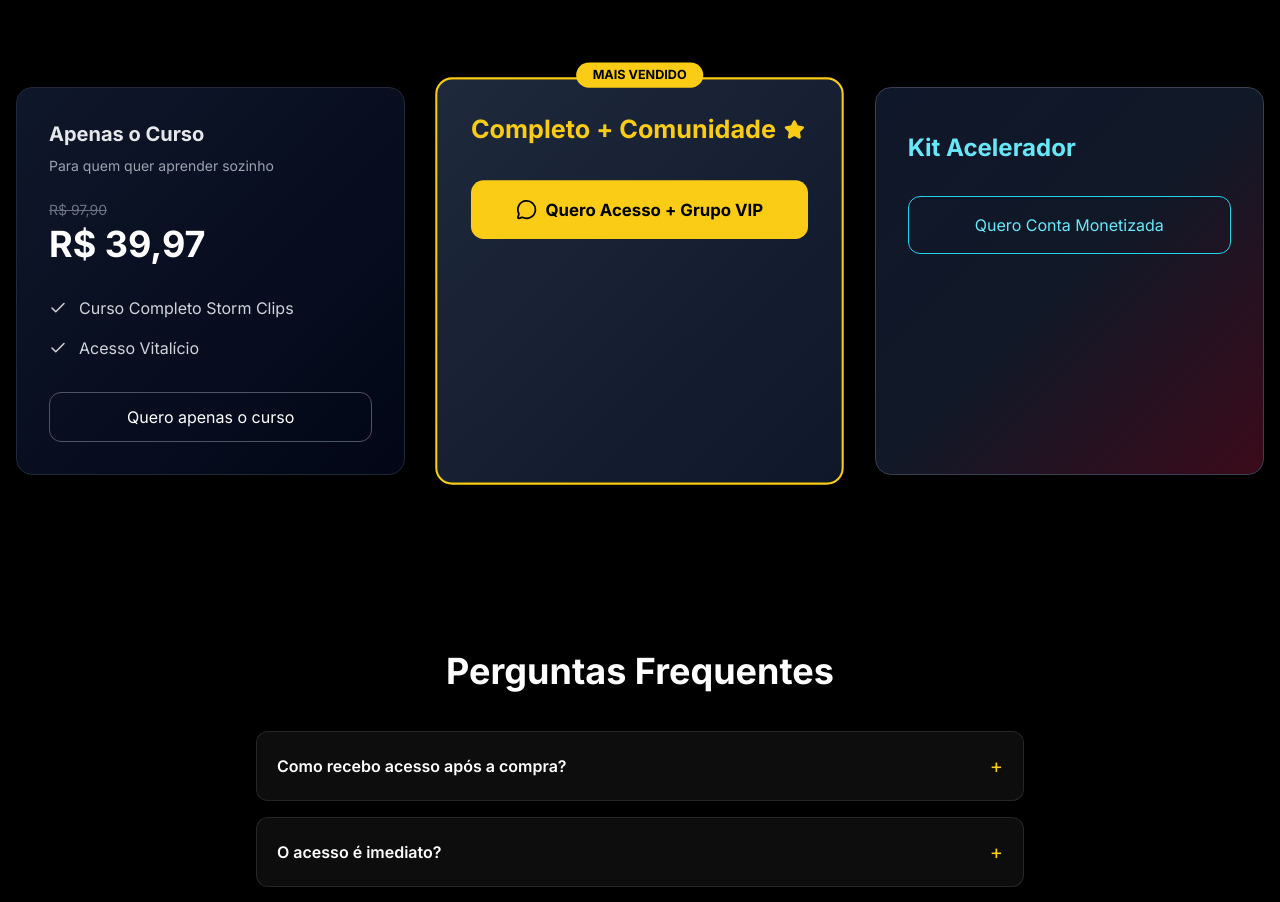
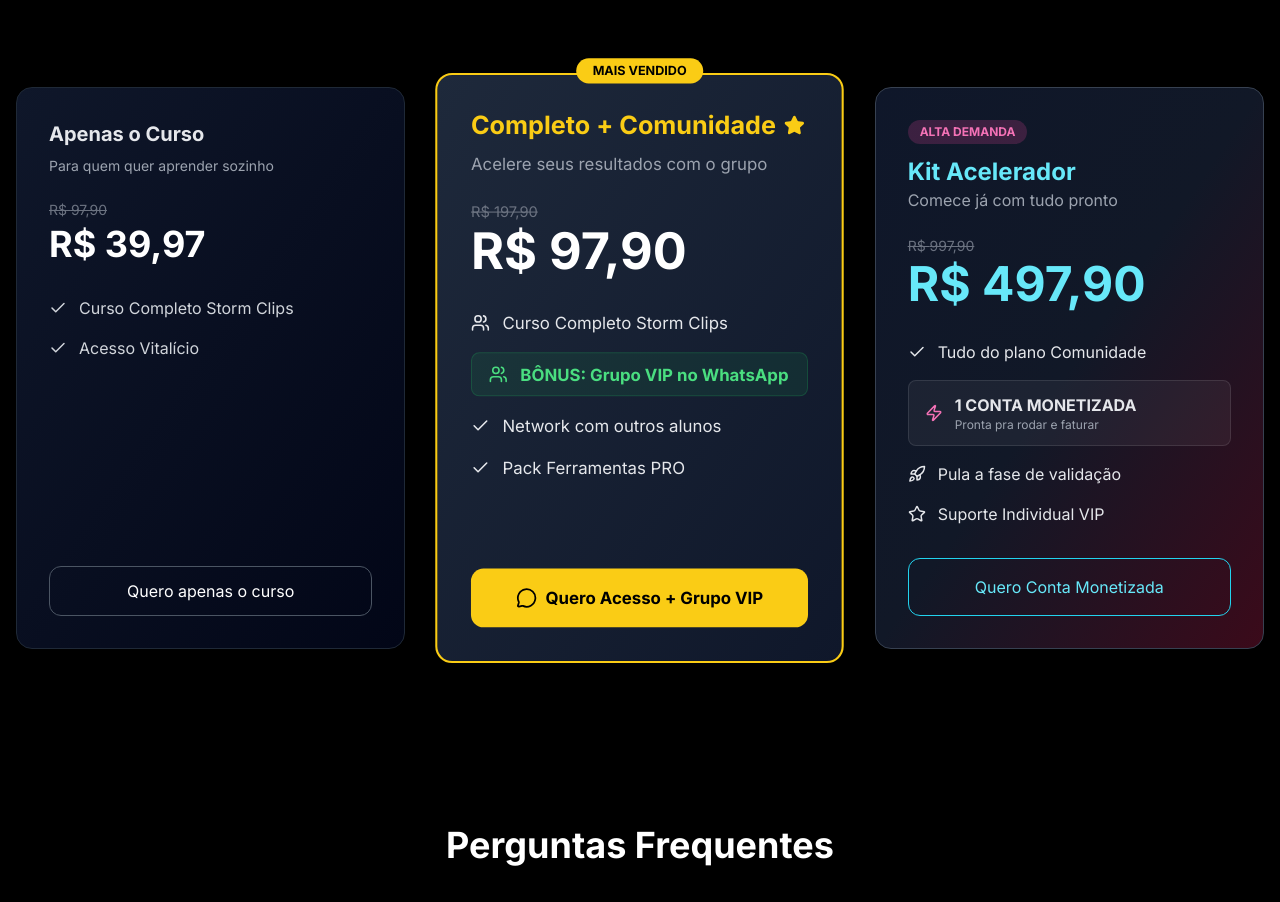
Before and after one commit to superestimado46/meu-site, a React (Vite) app: page / in a window 1280 px wide. Shown: the part 5460-6362 px from the top of the page. Built offline with nearby package versions, Linux system fonts and the light colour scheme.

Commit message:
Pricing.tsx

```diff
--- a/components/Pricing.tsx
+++ b/components/Pricing.tsx
@@ -9,7 +9,6 @@ const prices = {
 
 const formatPrice = (value: number) => value.toFixed(2).replace(".", ",");
 
-// 🔥 NOVA FUNÇÃO (CORRIGIDA)
 const openCheckoutWithTracking = (
   e: React.MouseEvent<HTMLAnchorElement>,
   url: string
@@ -28,18 +27,25 @@ const openCheckoutWithTracking = (
 const Pricing: React.FC = () => {
   const [isUpsellOpen, setIsUpsellOpen] = useState(false);
 
+  // ✅ link do upsell (Plano 2 mais barato no pop-up)
   const UPSELL_CHECKOUT_URL = "https://checkout.ticto.app/O454C8D0C";
+
+  // ✅ link do plano 1 (caso a pessoa recuse o upsell)
   const BASIC_CHECKOUT_URL = "https://checkout.ticto.app/OECD58110";
 
+  // ✅ preço especial do pop-up
   const UPSELL_PRICE = 59.9;
-  const UPSELL_SECONDS = 10 * 60;
+
+  // ✅ contador (por sessão) dentro do pop-up
+  const UPSELL_SECONDS = 10 * 60; // 10 minutos
   const [upsellTimeLeft, setUpsellTimeLeft] = useState(UPSELL_SECONDS);
 
   const savings = useMemo(() => {
-    const diff = prices.premium.current - UPSELL_PRICE;
+    const diff = prices.premium.current - UPSELL_PRICE; // 97,90 - 59,90 = 38,00
     return diff > 0 ? diff : 0;
   }, []);
 
+  // Fecha com ESC
   useEffect(() => {
     if (!isUpsellOpen) return;
     const onKeyDown = (e: KeyboardEvent) => {
@@ -49,6 +55,7 @@ const Pricing: React.FC = () => {
     return () => window.removeEventListener("keydown", onKeyDown);
   }, [isUpsellOpen]);
 
+  // Timer do pop-up (usa localStorage para manter se recarregar)
   useEffect(() => {
     if (!isUpsellOpen) return;
 
@@ -82,7 +89,6 @@ const Pricing: React.FC = () => {
     <section id="oferta" className="py-24 bg-black relative overflow-hidden">
       <div className="container mx-auto px-4">
         <div className="grid grid-cols-1 lg:grid-cols-3 gap-10 max-w-7xl mx-auto items-stretch">
-
           {/* PLANO 1 */}
           <div className="pricing-card bg-gradient-to-br from-[#0f172a] to-[#020617] border border-gray-800 rounded-2xl p-8 flex flex-col">
             <h3 className="text-xl font-bold text-gray-200">Apenas o Curso</h3>
@@ -133,6 +139,44 @@ const Pricing: React.FC = () => {
               <Star size={20} fill="currentColor" />
             </h3>
 
+            <p className="text-gray-400 mt-2">
+              Acelere seus resultados com o grupo
+            </p>
+
+            <div className="mt-6">
+              <p className="text-gray-500 line-through text-sm">
+                R$ {formatPrice(prices.premium.old)}
+              </p>
+
+              <p className="text-5xl font-bold text-white mt-1">
+                R$ {formatPrice(prices.premium.current)}
+              </p>
+            </div>
+
+            <ul className="mt-8 space-y-4 flex-1 text-gray-200">
+              <li className="flex items-center gap-3">
+                <Users size={18} />
+                Curso Completo Storm Clips
+              </li>
+
+              <li className="flex items-center gap-3 bg-green-500/10 border border-green-500/20 px-4 py-2 rounded-lg">
+                <Users size={18} className="text-green-400" />
+                <span className="text-green-400 font-bold">
+                  BÔNUS: Grupo VIP no WhatsApp
+                </span>
+              </li>
+
+              <li className="flex items-center gap-3">
+                <Check size={18} />
+                Network com outros alunos
+              </li>
+
+              <li className="flex items-center gap-3">
+                <Check size={18} />
+                Pack Ferramentas PRO
+              </li>
+            </ul>
+
             <a
               href="https://checkout.ticto.app/O5A79A605"
               target="_blank"
@@ -149,9 +193,52 @@ const Pricing: React.FC = () => {
 
           {/* PLANO 3 */}
           <div className="pricing-card bg-gradient-to-br from-[#0f172a] via-[#111827] to-[#3b0a1a] border border-gray-700 rounded-2xl p-8 flex flex-col">
+            <div className="inline-flex items-center gap-2 bg-pink-500/20 text-pink-400 text-xs font-bold px-3 py-1 rounded-full w-fit">
+              ALTA DEMANDA
+            </div>
+
             <h3 className="text-2xl font-bold text-cyan-300 mt-3">
               Kit Acelerador
             </h3>
+
+            <p className="text-gray-400">Comece já com tudo pronto</p>
+
+            <div className="mt-6">
+              <p className="text-gray-500 line-through text-sm">
+                R$ {formatPrice(prices.ultra.old)}
+              </p>
+
+              <p className="text-5xl font-bold text-cyan-300 mt-1">
+                R$ {formatPrice(prices.ultra.current)}
+              </p>
+            </div>
+
+            <ul className="mt-8 space-y-4 flex-1 text-gray-200">
+              <li className="flex items-center gap-3">
+                <Check size={18} />
+                Tudo do plano Comunidade
+              </li>
+
+              <li className="flex items-center gap-3 bg-white/5 border border-white/10 px-4 py-3 rounded-lg">
+                <Zap size={18} className="text-pink-400" />
+                <div>
+                  <p className="font-bold">1 CONTA MONETIZADA</p>
+                  <p className="text-xs text-gray-400">
+                    Pronta pra rodar e faturar
+                  </p>
+                </div>
+              </li>
+
+              <li className="flex items-center gap-3">
+                <Rocket size={18} />
+                Pula a fase de validação
+              </li>
+
+              <li className="flex items-center gap-3">
+                <Star size={18} />
+                Suporte Individual VIP
+              </li>
+            </ul>
 
             <a
               href="https://checkout.ticto.app/ODA540CFB"
@@ -169,20 +256,104 @@ const Pricing: React.FC = () => {
       </div>
 
       {isUpsellOpen && (
-        <div className="fixed inset-0 z-[999] flex items-center justify-center px-4">
-          <div className="absolute inset-0 bg-black/75" onClick={() => setIsUpsellOpen(false)} />
+        <div
+          className="fixed inset-0 z-[999] flex items-center justify-center px-4"
+          role="dialog"
+          aria-modal="true"
+        >
+          <div
+            className="absolute inset-0 bg-black/75 backdrop-blur-sm"
+            onClick={() => setIsUpsellOpen(false)}
+          />
 
-          <div className="relative z-10 w-full max-w-md bg-[#1e293b] p-6 rounded-2xl">
+          <div className="relative z-10 w-full max-w-md rounded-2xl border border-yellow-400/40 bg-gradient-to-br from-[#1e293b] to-[#0f172a] shadow-[0_0_60px_rgba(0,0,0,0.65)] overflow-hidden">
+            <div className="p-5 border-b border-white/10 flex items-start justify-between gap-4">
+              <div className="w-full">
+                <div className="flex items-center gap-2 flex-wrap">
+                  <span className="inline-flex items-center gap-2 bg-yellow-400 text-black text-[10px] font-black px-3 py-1 rounded-full uppercase tracking-widest">
+                    Desbloqueado só hoje
+                  </span>
+
+                  <span className="inline-flex items-center bg-green-500/15 text-green-300 border border-green-500/25 text-[10px] font-bold px-3 py-1 rounded-full uppercase tracking-widest">
+                    Economize R$ {formatPrice(savings)}
+                  </span>
+
+                  <span className="ml-auto inline-flex items-center bg-black/35 border border-white/10 text-white text-xs font-black px-3 py-1 rounded-full tracking-widest">
+                    ⏳ {mm}:{ss}
+                  </span>
+                </div>
+
+                <h3 className="text-xl font-extrabold text-white mt-3 flex items-center gap-2">
+                  Completo + Comunidade{" "}
+                  <Star size={18} fill="currentColor" className="text-yellow-300" />
+                </h3>
+
+                <p className="text-sm text-gray-300 mt-1">
+                  Antes de ir no plano básico, pega esse upgrade com desconto exclusivo.
+                </p>
+              </div>
+
+              <button
+                type="button"
+                onClick={() => setIsUpsellOpen(false)}
+                className="text-white/70 hover:text-white text-2xl leading-none"
+                aria-label="Fechar"
+              >
+                ×
+              </button>
+            </div>
+
+            <div className="p-5">
+              <div className="rounded-2xl border border-yellow-400/40 bg-black/20 p-5">
+                <div className="inline-block bg-yellow-400 text-black text-[10px] font-bold px-3 py-1 rounded-full">
+                  MAIS VENDIDO
+                </div>
+
+                <p className="text-gray-300 mt-3 text-sm">
+                  Acelere seus resultados com o grupo
+                </p>
+
+                <div className="mt-3 flex items-baseline gap-3 flex-wrap">
+                  <span className="text-sm text-gray-400 line-through">
+                    R$ {formatPrice(prices.premium.current)}
+                  </span>
+                  <span className="text-4xl font-black text-white">
+                    R$ {formatPrice(UPSELL_PRICE)}
+                  </span>
+                  <span className="text-xs text-yellow-200 font-bold bg-yellow-400/10 border border-yellow-400/20 px-2 py-1 rounded-lg">
+                    desbloqueio por tempo limitado
+                  </span>
+                </div>
+
+                <ul className="mt-4 space-y-2 text-sm text-gray-200">
+                  <li className="flex items-center gap-2">
+                    <Users size={16} className="text-yellow-300" />
+                    Curso Completo Storm Clips
+                  </li>
+                  <li className="flex items-center gap-2">
+                    <Users size={16} className="text-green-400" />
+                    <span className="text-green-400 font-bold">
+                      BÔNUS: Grupo VIP no WhatsApp
+                    </span>
+                  </li>
+                  <li className="flex items-center gap-2">
+                    <Check size={16} className="text-white" />
+                    Network com outros alunos
+                  </li>
+                  <li className="flex items-center gap-2">
+                    <Check size={16} className="text-white" />
+                    Pack Ferramentas PRO
+                  </li>
+                </ul>
 
                 <a
                   href={UPSELL_CHECKOUT_URL}
                   target="_blank"
                   rel="noopener noreferrer"
-              onClick={(e) =>
-                openCheckoutWithTracking(e, UPSELL_CHECKOUT_URL)
-              }
-              className="mt-5 w-full bg-yellow-400 text-black font-black text-center py-4 rounded-xl"
+                  onClick={(e) => openCheckoutWithTracking(e, UPSELL_CHECKOUT_URL)}
+                  className="mt-5 w-full bg-yellow-400 text-black font-black text-center py-4 rounded-xl hover:bg-yellow-300 transition flex items-center justify-center gap-2"
                 >
+                  <MessageCircle size={20} />
                   Sim! Quero o desconto de hoje
                 </a>
 
@@ -190,17 +361,31 @@ const Pricing: React.FC = () => {
                   href={BASIC_CHECKOUT_URL}
                   target="_blank"
                   rel="noopener noreferrer"
-              onClick={(e) =>
-                openCheckoutWithTracking(e, BASIC_CHECKOUT_URL)
-              }
-              className="mt-3 w-full border border-white text-white text-center py-3 rounded-xl block"
+                  onClick={(e) => openCheckoutWithTracking(e, BASIC_CHECKOUT_URL)}
+                  className="mt-3 w-full border border-white/20 text-white font-bold text-center py-3 rounded-xl hover:bg-white/5 transition block"
                 >
                   Não, quero apenas o curso
                 </a>
 
+                <p className="text-center text-[11px] text-gray-400 mt-4">
+                  *Quando o tempo zerar, esse desconto some automaticamente.
+                </p>
+              </div>
+            </div>
           </div>
         </div>
       )}
+
+      <style>{`
+        .pricing-card{
+          transition: all 0.35s ease;
+        }
+
+        .pricing-card:hover{
+          transform: translateY(-8px) scale(1.02);
+          box-shadow: 0 20px 50px rgba(0,0,0,0.6);
+        }
+      `}</style>
     </section>
   );
 };
```
Lines whose indentation alone changed are shown as unchanged.
